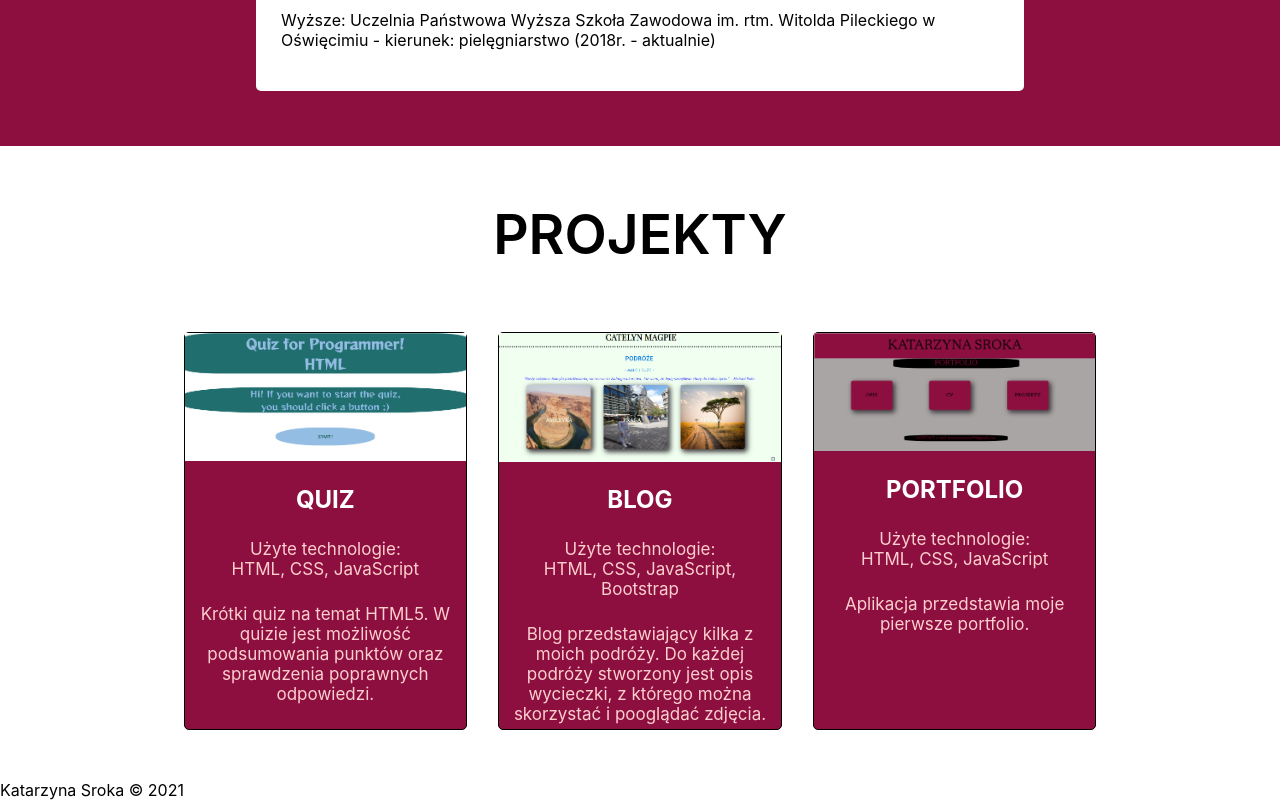
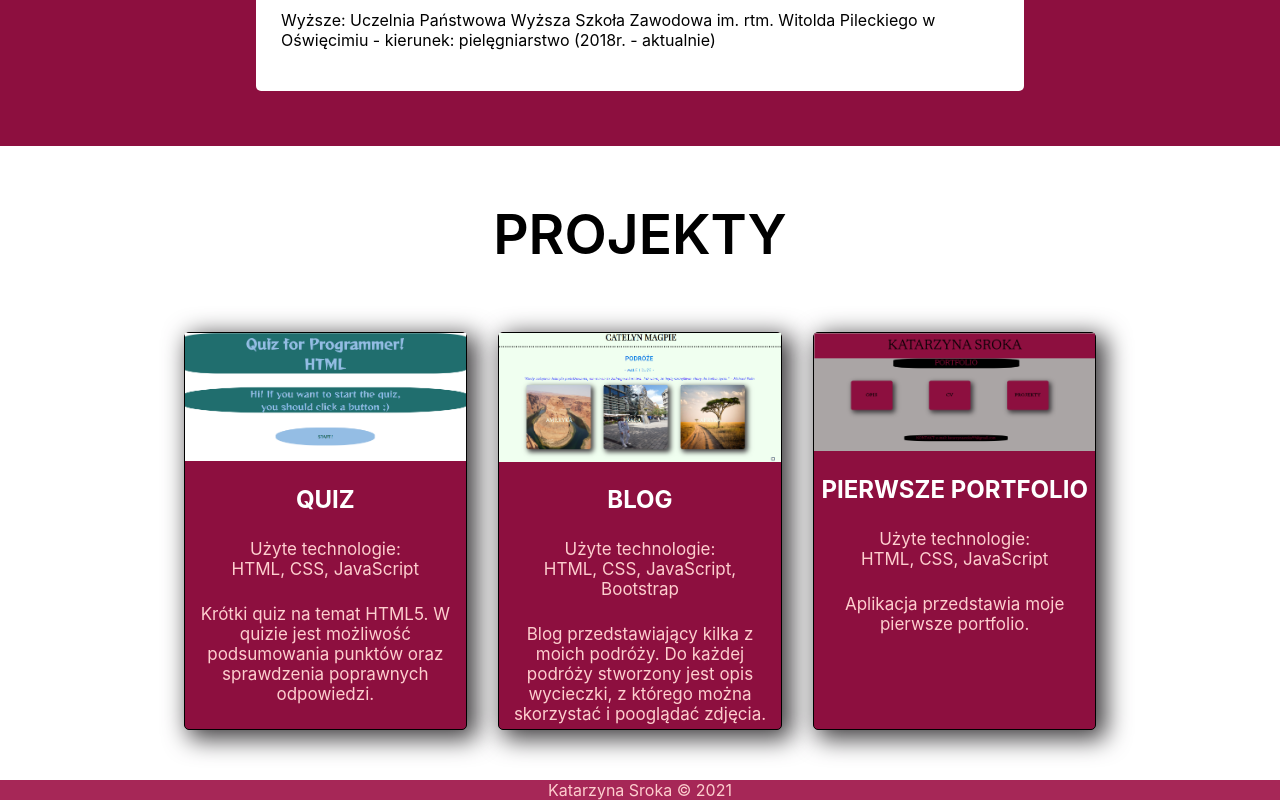
Before and after one commit to Catelyn99/Portfolio, a React (Create React App) app: page / in a window 1280 px wide. Shown: the part 1805-2605 px from the top of the page. Built offline with nearby package versions, Linux system fonts and the light colour scheme.

Commit message:
added footer

```diff
--- a/src/App.module.scss
+++ b/src/App.module.scss
@@ -27,6 +27,12 @@
     margin: 55px 10% 30px;
 }
 
+footer {
+    color: $light-color;
+    text-align: center;
+    background-color: $pink-color;
+}
+
 @media (max-width: 768px) {
     #cv {
         padding-top: 15px;
--- a/src/Projects/Project/Project.module.scss
+++ b/src/Projects/Project/Project.module.scss
@@ -7,6 +7,7 @@
     background-color: $main-color;
     width: 30%;
     text-decoration: none;
+    box-shadow: 7px 6px 25px 3px rgb(64, 62, 64);
 }
 
 .container:hover {
--- a/src/Projects/Projects.jsx
+++ b/src/Projects/Projects.jsx
@@ -33,7 +33,7 @@ class Projects extends React.Component {
         },
         {
             id: '3',
-            name: 'PORTFOLIO',
+            name: 'PIERWSZE PORTFOLIO',
             url: 'https://catelyn99.github.io/Legacy-Portfolio/myPage',
             technologiesUsed: 'HTML, CSS, JavaScript',
             description: 'Aplikacja przedstawia moje pierwsze portfolio.',
```
